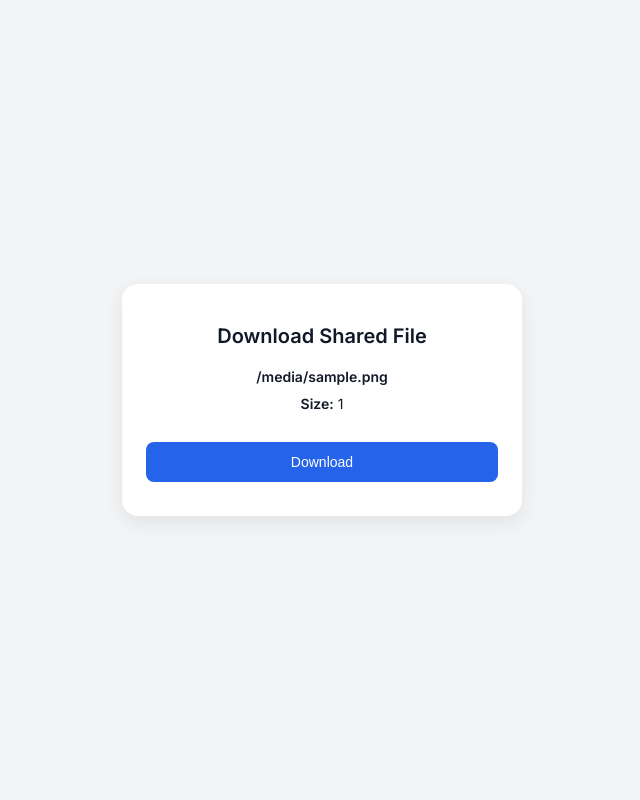
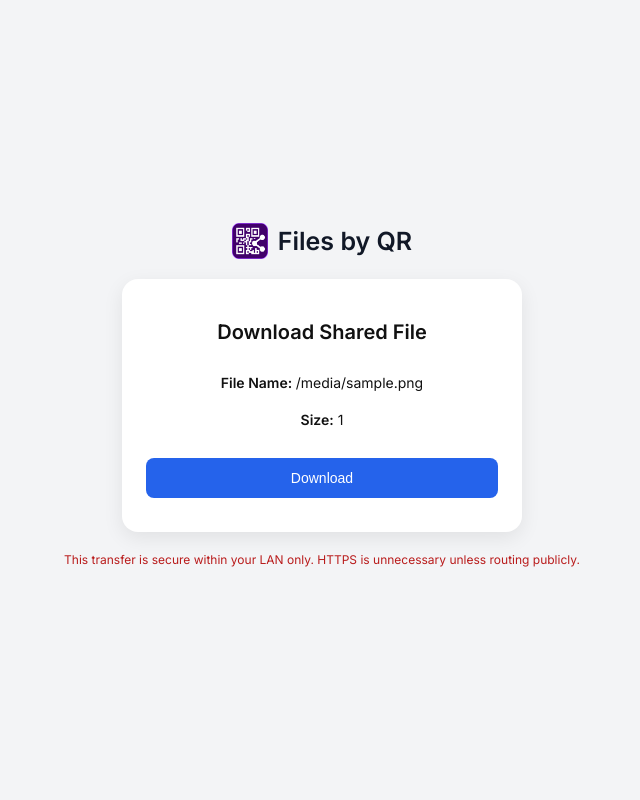
Before and after one commit to The-Sant/FilesByQR, a Flask app: template templates/download.html in a window 1280 px wide. Shown: the whole page, without its empty margins (318-958 px from the left). Run offline with Flask 3, Linux system fonts and the light colour scheme; the template is opened without the code that fills it: most values are stand-ins (such as "Sample title", 1, 10 or a date in 2020).

Commit message:
Add files via upload

```diff
--- a/static/style.css
+++ b/static/style.css
@@ -5,25 +5,48 @@
 }
 
 body {
-  font-family: 'Inter', sans-serif;
-  background-color: #f3f4f6;
   margin: 0;
-  padding: 20px;
-  color: #111827;
+  padding: 0;
+  font-family: 'Inter', Arial, sans-serif;
+  background: #f3f4f6;
+  color: #111;
   display: flex;
+  flex-direction: column;
+  align-items: center;
   justify-content: center;
-  align-items: center;
   min-height: 100vh;
+  text-align: center;
 }
 
+/* ✅ App Header: logo + title side-by-side */
+.app-header {
+  display: flex;
+  align-items: center;
+  justify-content: center;
+  gap: 10px;
+  margin-bottom: 20px;
+}
+
+.app-logo {
+  width: 36px;
+  height: 36px;
+}
+
+.app-title {
+  font-size: 25px;
+  font-weight: 750;
+  color: #111827;
+}
+
+/* ✅ Download container */
 .container {
   background: white;
   padding: 24px;
   border-radius: 16px;
   box-shadow: 0 6px 20px rgba(0, 0, 0, 0.08);
-  text-align: center;
   width: 100%;
   max-width: 400px;
+  margin-bottom: 10px;
 }
 
 h2 {
@@ -38,6 +61,7 @@ p {
   word-break: break-word;
 }
 
+/* ✅ Button */
 button {
   background-color: #2563eb;
   color: white;
@@ -56,6 +80,26 @@ button:hover {
   background-color: #1d4ed8;
 }
 
+/* ✅ Truncate long file names */
+.filename {
+  display: inline-block;
+  max-width: 100%;
+  white-space: nowrap;
+  overflow: hidden;
+  text-overflow: ellipsis;
+  vertical-align: bottom;
+}
+
+/* ✅ LAN Info Message */
+.lan-notice {
+  font-size: 12px;
+  color: #b91c1c;
+  text-align: center;
+  margin-top: 10px;
+  max-width: 90%;
+}
+
+/* ✅ Responsive tweaks */
 @media (max-width: 480px) {
   .container {
     padding: 20px 16px;
@@ -70,14 +114,13 @@ button:hover {
     font-size: 13px;
     padding: 10px 16px;
   }
+
+  .app-logo {
+    width: 32px;
+    height: 32px;
+  }
+
+  .app-title {
+    font-size: 18px;
+  }
 }
-
-/* ✅ Truncate long file names */
-.filename {
-  display: inline-block;
-  max-width: 100%;
-  white-space: nowrap;
-  overflow: hidden;
-  text-overflow: ellipsis;
-  vertical-align: bottom;
-}
--- a/templates/download.html
+++ b/templates/download.html
@@ -2,16 +2,26 @@
 <html>
 <head>
   <title>Files by QR</title>
+  <link rel="icon" href="/static/favicon.ico" type="image/x-icon">
   <link rel="stylesheet" href="/static/style.css">
 </head>
 <body>
+
+  <!-- App Logo + Title (horizontal row) -->
+  <div class="app-header">
+    <img src="/static/logo.png" alt="Logo" class="app-logo">
+    <span class="app-title">Files by QR</span>
+  </div>
+
+  <!-- Download Box -->
   <div class="container">
     <h2>Download Shared File{{ 's' if is_multiple else '' }}</h2>
-    <p>
-      <strong class="filename" title="{{ file_name }}">{{ file_name }}</strong>
-    </p>
+    <p class="filename" title="{{ file_name }}"><strong>File Name: </strong>{{ file_name }}</p>
     <p><strong>Size:</strong> {{ file_size }}</p>
     <p><a href="/download"><button>Download{{ ' All' if is_multiple else '' }}</button></a></p>
   </div>
+
+  <!-- Info Notice -->
+  <p class="lan-notice">This transfer is secure within your LAN only. HTTPS is unnecessary unless routing publicly.</p>
 </body>
 </html>
```
Also changed, not shown: static/favicon.ico (added), static/logo.png (added).
